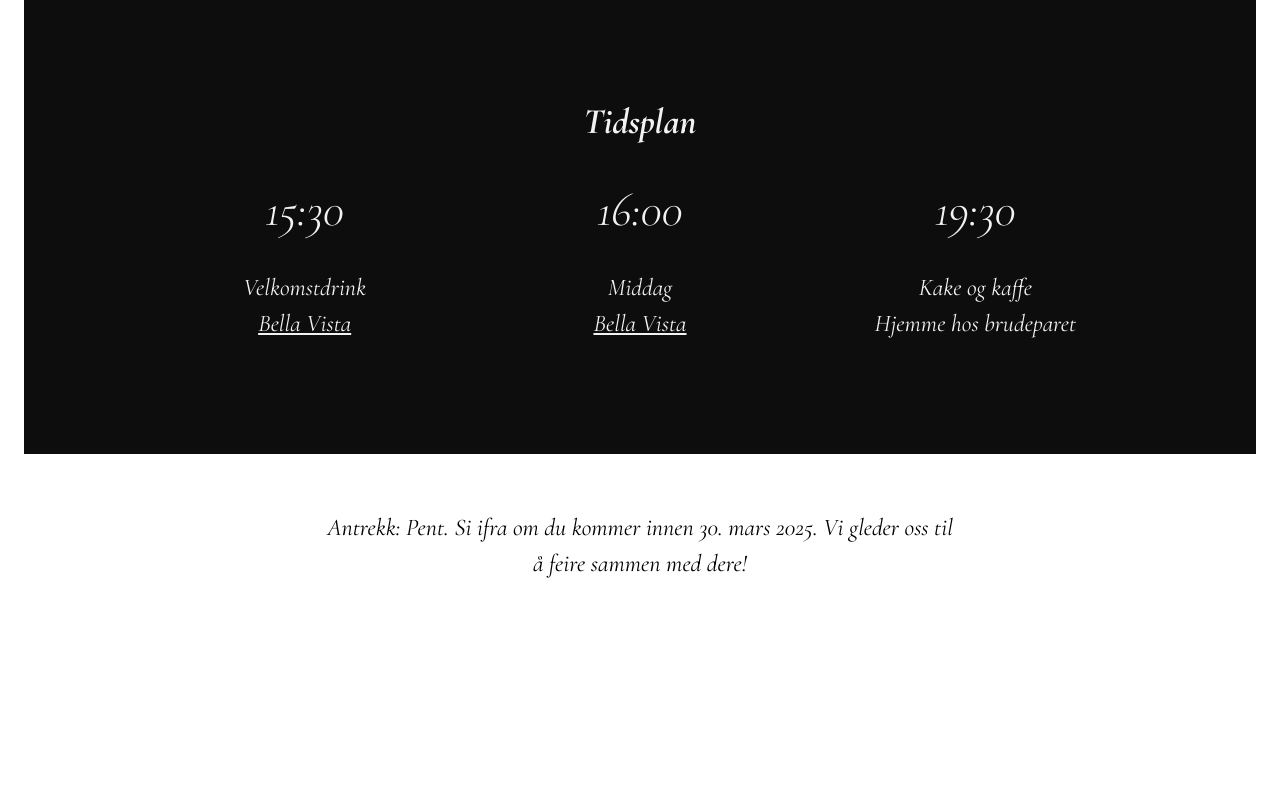
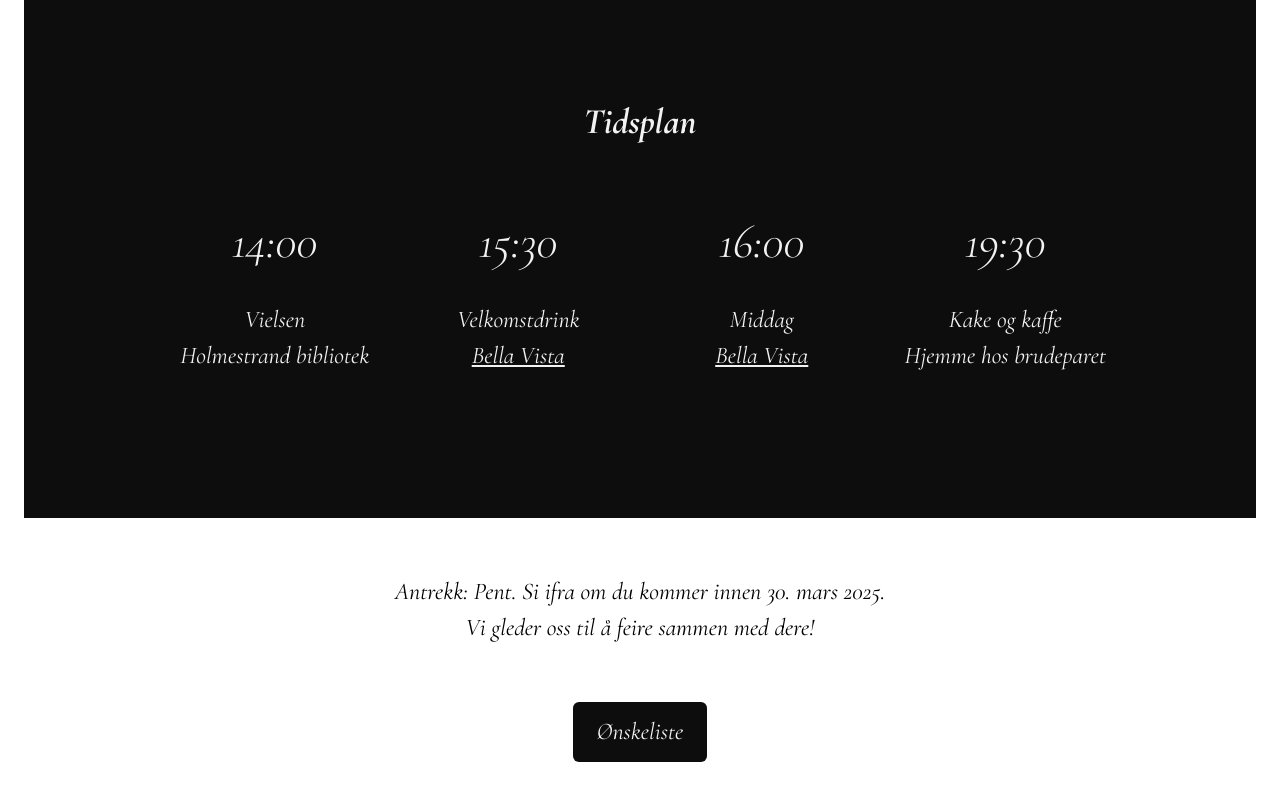
Before and after one commit to mklmorg/website, a plain HTML site: page index.html in a window 1280 px wide. Shown: the part 1470-2270 px from the top of the page. Before the commit the page ends 2140 px from the top, so only its background shows below. Drawn offline with nearby package versions, Linux system fonts and the light colour scheme.

Commit message:
add updates from the bride

```diff
--- a/css/style.css
+++ b/css/style.css
@@ -182,14 +182,24 @@ p {
 
 .slots {
   display: grid;
-  grid-template-columns: repeat(auto-fill, minmax(300px, 1fr));
+  grid-template-columns: repeat(auto-fill, minmax(200px, 1fr));
   gap: 1rem;
   max-width: 990px;
-  margin: 2rem auto;
-
+  margin: 3rem auto;
+  padding: 1rem;
 }
 
 .slot time {
   font-size: 3rem;
   font-weight: 300;
 }
+
+.button {
+  display: inline-block;
+  padding: 0.5em 1em;
+  background-color: hsl(0, 0%, 5%);
+  color: hsl(0, 0%, 95%);
+  text-decoration: none;
+  border-radius: 0.25em;
+  margin-top: 1em;
+}
--- a/index.html
+++ b/index.html
@@ -61,6 +61,10 @@
         <h2>Tidsplan</h2>
         <div class="slots">
           <div class="slot">
+            <time datetime="2025-05-02T14:00:00+02:00">14:00</time>
+            <p>Vielsen<br />Holmestrand bibliotek</p>
+          </div>
+          <div class="slot">
             <time datetime="2025-05-02T15:30:00+02:00">15:30</time>
             <p>Velkomstdrink<br /><a href="https://www.bellavistaholmestrand.no/">Bella Vista</a></p>
           </div>
@@ -76,9 +80,11 @@
       </section>
 
       <p>
-        Antrekk: Pent. Si ifra om du kommer innen 30. mars 2025.
+        Antrekk: Pent. Si ifra om du kommer innen 30. mars 2025.<br />
         Vi gleder oss til å feire sammen med dere!
       </p>
+
+      <a class="button" href="https://www.tilbords.no/min-side/onskelister/166777/">Ønskeliste</a>
     </main>
   </body>
 </html>
```
